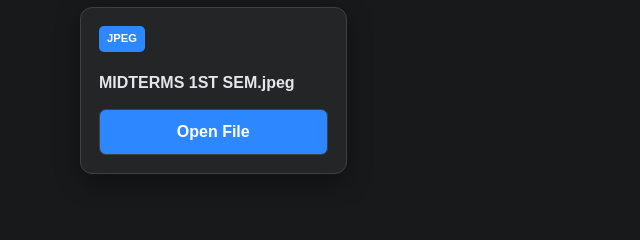
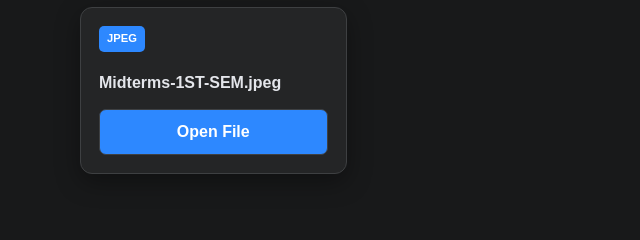
Before and after one commit to jjmarcx/Amerna-s-Portfolio, a plain HTML site: page index.html in a window 1280 px wide. Shown: the part 1979-2219 px from the top of the page, 0-640 px from the left. Drawn offline with Linux system fonts and the light colour scheme.

Commit message:
Rename image file and update references

```diff
--- a/index.html
+++ b/index.html
@@ -150,15 +150,16 @@
             </div>
 
             <div class="file-info">
-              <div class="file-title">MIDTERMS 1ST SEM.jpeg</div>
+              <div class="file-title">Midterms-1ST-SEM.jpeg</div>
             </div>
 
             <button
               type="button"
               class="view-btn"
-              onclick="openStaticFile('images/MIDTERMS 1ST SEM.jpeg', 'MIDTERMS 1ST SEM.jpeg')">
+              onclick="openStaticFile('images/Midterms-1ST-SEM.jpeg', 'Midterms-1ST-SEM.jpeg')">
               Open File
             </button>
+          </div>
       </div>
     </section>
   </main>
```
